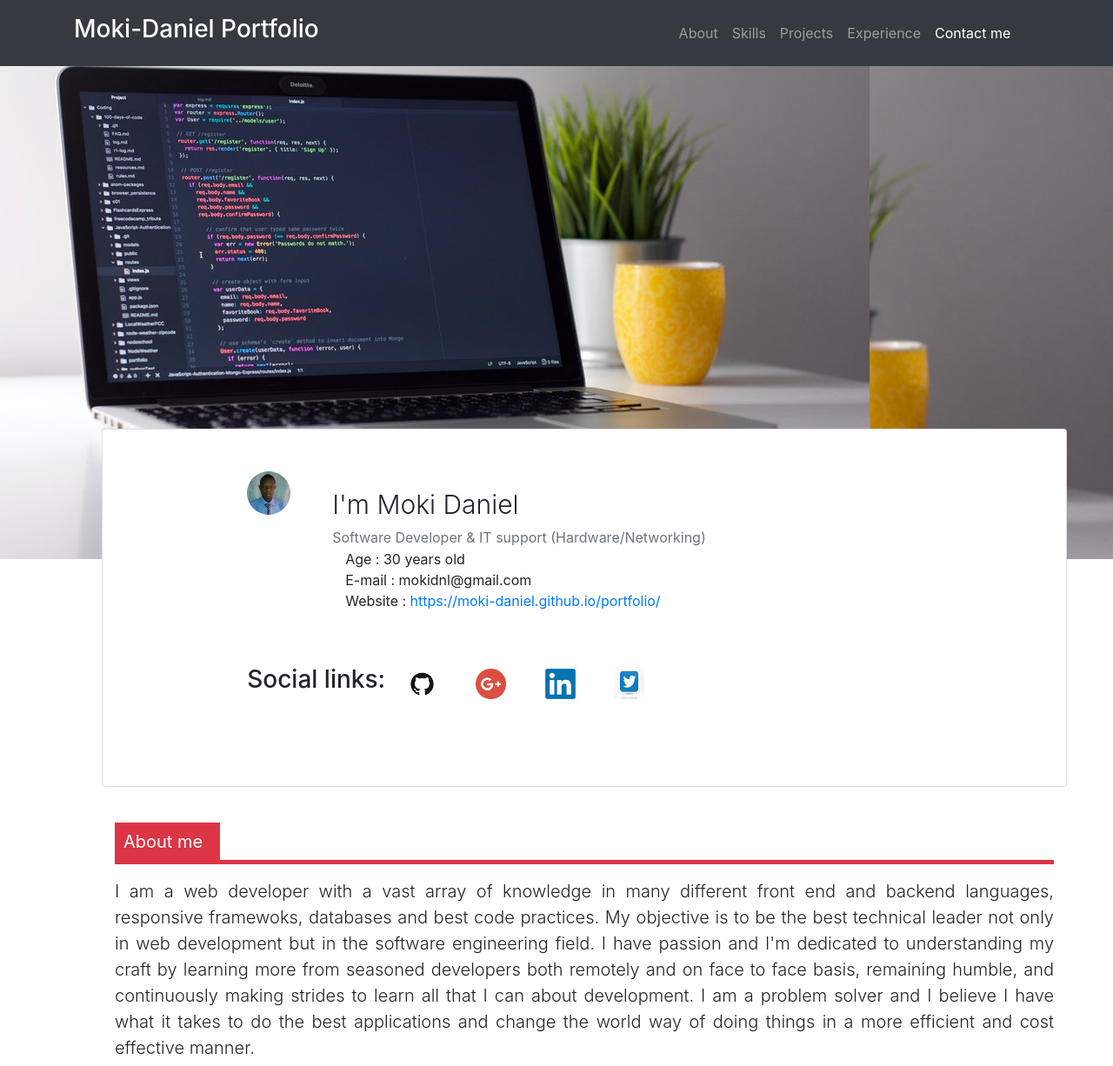
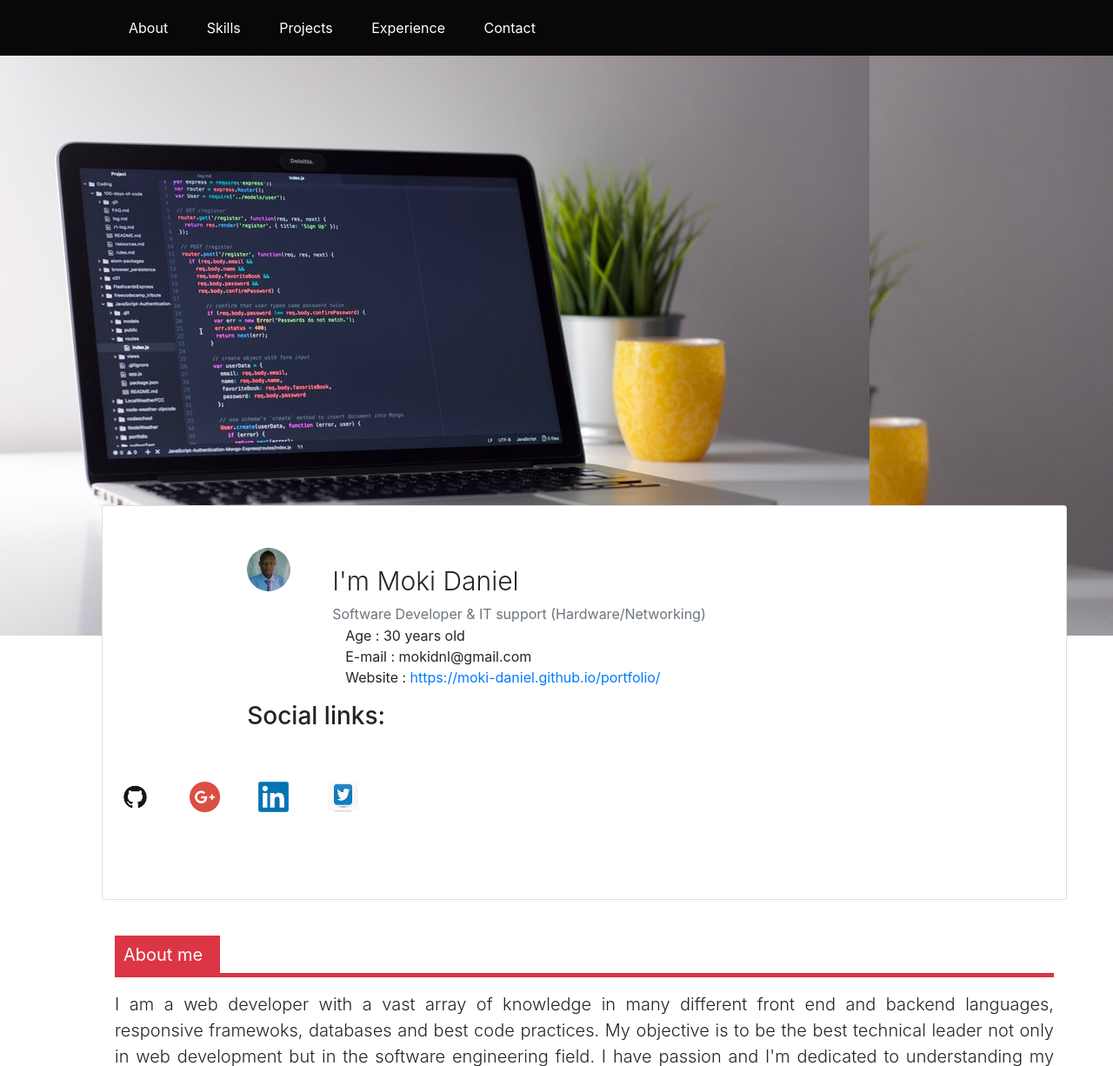
Before and after one commit to moki-daniel/portfolio1, a PHP site: page / in a window 1280 px wide. Shown: the top 1226 px of the page at 87% size. Run offline with PHP 8.4, Linux system fonts and the light colour scheme; some libraries are stand-ins or nearby versions.

Commit message:
[start #164941541] decided to change the nav-bar and add responsiveness

```diff
--- a/index.html
+++ b/index.html
@@ -9,6 +9,7 @@
         <link rel="stylesheet" a href="bootstrap.css"/>
         <link rel="stylesheet" a href="fonts.css"/>
         <link rel="stylesheet" href="main.css">
+        <link href="https://stackpath.bootstrapcdn.com/font-awesome/4.7.0/css/font-awesome.min.css" rel="stylesheet">
         <script src="bootstrapjquery.js"></script>
         <script src="bootstrap.js"></script>
 
@@ -26,8 +27,8 @@
         <script src="https://maxcdn.bootstrapcdn.com/bootstrap/4.3.1/js/bootstrap.min.js"></script>
 
     </head>
-    <body data-spy="scroll" data-target=".navbar">
-        <!--Navbar-->
+    <body>
+    <!--<body data-spy="scroll" data-target=".navbar">
         <div id="header">
             <nav class="navbar navbar-expand-sm navbar-dark bg-dark fixed top">
                 <div class="container">
@@ -36,7 +37,7 @@
                     </button>
                     <a href="#" class="navbar-brand"><h3>Moki-Daniel Portfolio</h3></a>
                     <div class="collapse navbar-collapse" id="Navbar">
-                        <ul class="navbar-nav ul-auto">
+                           <ul class="navbar-nav ul-auto">
                             <li class="nav-item"><a href="#about" class="nav-link">About</a></li>
                             <li class="nav-item"><a href="#Skills" class="nav-link">Skills</a></li>
                             <li class="nav-item"><a href="#Projects" class="nav-link">Projects</a></li>
@@ -49,6 +50,23 @@
             </nav>
 
         </div>
+     -->
+        <!--Navbar-->
+        <nav>
+            <ul>
+                <li><a href="#">About</a></li>
+                <li><a href="#">Skills</a></li>
+                <li><a href="#">Projects</a></li>
+                <li><a href="#">Experience</a></li>
+                <li><a href="#">Contact</a></li>
+            </ul>
+
+        </nav>
+
+
+
+
+
       <!--Showcase-->
         <div id="bg-img">
             <img src="computer.jpeg" alt="photo1">
--- a/main.css
+++ b/main.css
@@ -53,28 +53,58 @@ border-spacing: 0;
 {
     margin: 0;
     padding: 0;
+    font-family: sans-serif;
 
 }
-#header a:hover
+nav
+{
+    width: 100%;
+    background: #080808;
+}
+ul
+{
+    width: 80%;
+    margin: 0 auto;
+    padding: 0;
+
+}
+ul li
+{
+    list-style: none;
+    display: inline-block;
+    padding: 20px;
+}
+ul li:hover
+{
+    background: #e91e63;
+}
+ul li a
+{
+    color: #fff;
+    text-decoration: none;
+}
+
+/*#header a:hover
 {
     color: green;
     width: 100%;
-}
+}*/
+
 #bg-img
 {
     background: url('../UI/computer.jpeg');
     background-size: cover;
     background-repeat: no-repeat;
-    margin-top: -100px;
+    margin-top: -16px;
     width: 100%;
     height: calc(100px -100px);
 }
-.navbar-nav
+/*.navbar-nav
 {
     margin-left: 48%;
     padding: 10px;
 
-}
+}*/
 .media img
 {
     background: url('../UI/moki2.jpg');
@@ -95,26 +125,16 @@ border-spacing: 0;
 
 /*Phone response*/
 
-@media only screen and (min-width: 320px)
+@media
+only screen and (min-width: 320px)
 {
-    .navbar-nav ul
+
+    /*.navbar-nav ul li a
     {
         display: block;
         margin: 0 auto;
         width: fit-content;
-    }
-    .navbar-nav ul li
-    {
-        float: left;
-        padding: 0px 15px;
-
-    }
-    .navbar-nav ul li a
-    {
-        display: block;
-        margin: 0 auto;
-        width: fit-content;
-    }
+    }*/
 
 
 
```
